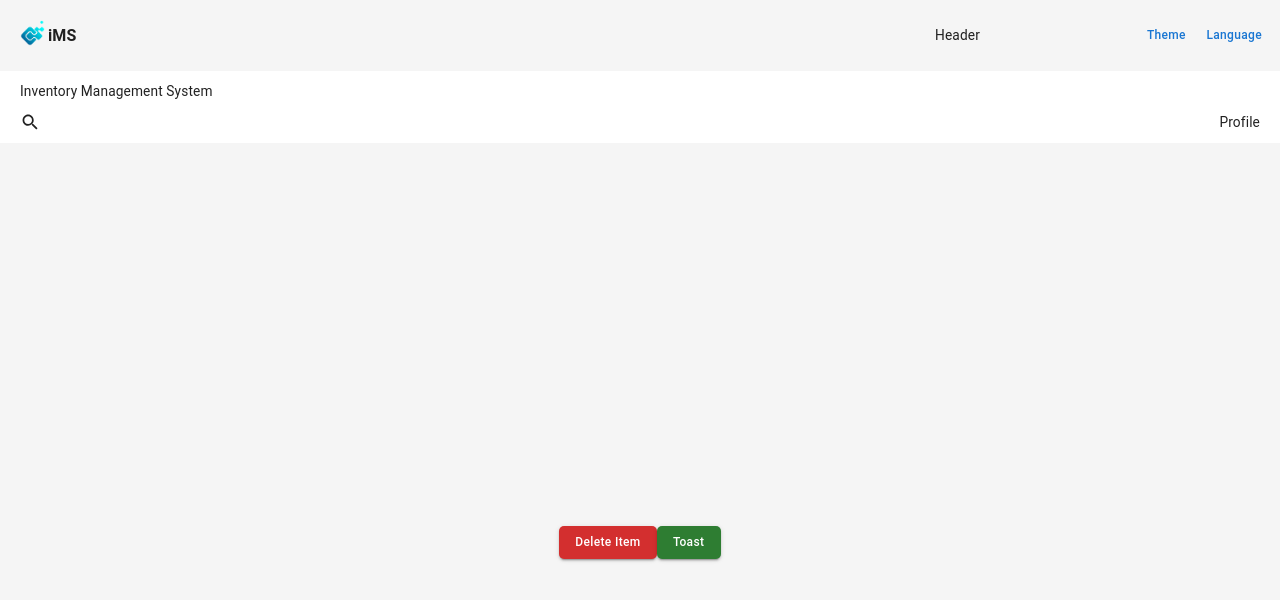
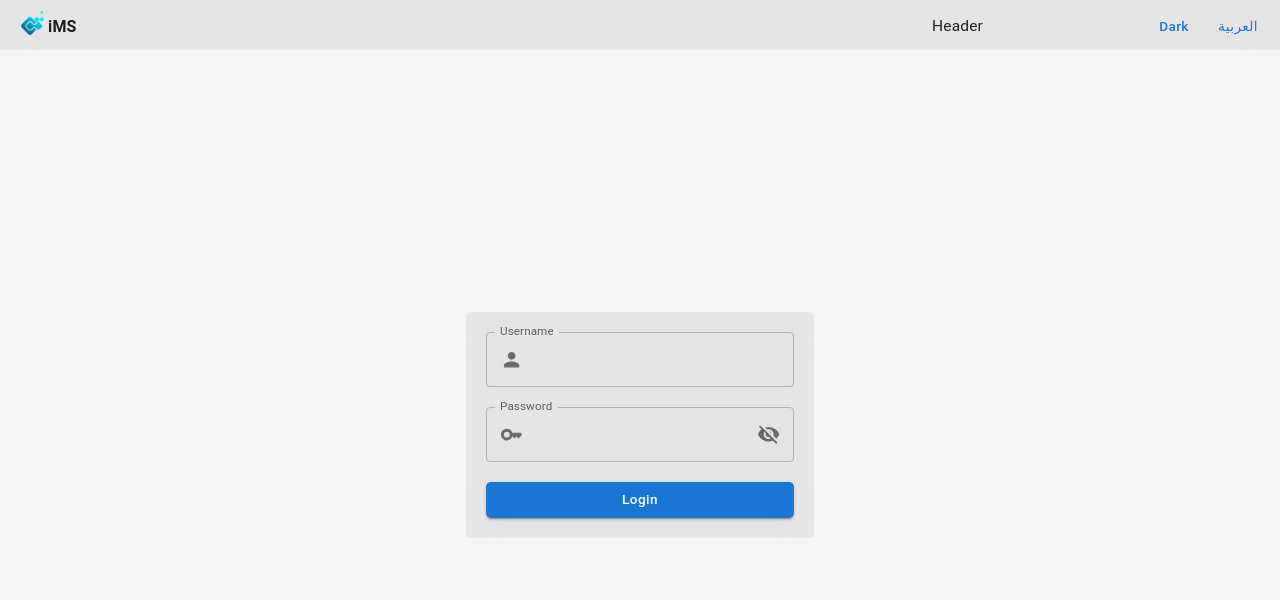
Before and after one commit to Acher0N/iMS, a React (Vite) app: page / in a window 1280 px wide. Shown: the top 600 px of the page. Built offline with nearby package versions, Linux system fonts and the light colour scheme.

Commit message:
working on Login Page

```diff
--- a/src/App.jsx
+++ b/src/App.jsx
@@ -3,6 +3,7 @@ import { Titlebar, Confirm, Header } from "./components";
 import { useState } from "react";
 import { toast } from "react-toastify";
 import { useTheme } from "@mui/material";
+import { Login } from "./pages/Login";
 
 const App = () => {
   const theme = useTheme();
@@ -16,6 +17,15 @@ const App = () => {
   return (
     <Box dir={theme.direction}>
       <Header />
+      <Login />
+    </Box>
+  );
+};
+
+export default App;
+
+/*
+
 <Titlebar title={"Inventory Management System"} />
 <Box sx={{ display: "flex", justifyContent: "center", alignItems: "center", height: "100vh" }}>
   <Button variant="contained" color="error" onClick={() => setConfirmOpen(true)}>
@@ -35,8 +45,4 @@ const App = () => {
     Toast
   </Button>
 </Box>
-    </Box>
-  );
-};
-
-export default App;
+*/
--- a/src/components/Header/Header.jsx
+++ b/src/components/Header/Header.jsx
@@ -2,19 +2,20 @@ import "./Header.scss";
 import { Logo } from "../Logo";
 import { Box, Button } from "@mui/material";
 import { toggleMode, toggleLang } from "../../redux/reducers/Theme.reducer";
-import { useDispatch } from "react-redux";
+import { useDispatch, useSelector } from "react-redux";
 
 const Header = () => {
   const dispatch = useDispatch();
+  const { mode, direction } = useSelector((state) => state.theme);
   return (
-    <Box className="header">
+    <Box className="header bg_glass">
       <Box className="header__logo">
         <Logo />
       </Box>
       <Box className="header__middle">Header</Box>
       <Box className="header__end">
-        <Button onClick={() => dispatch(toggleMode())}>Theme</Button>
-        <Button onClick={() => dispatch(toggleLang())}>Language</Button>
+        <Button onClick={() => dispatch(toggleMode())}>{mode === "light" ? "Dark" : "Light"}</Button>
+        <Button onClick={() => dispatch(toggleLang())}>{direction === "ltr" ? "العربية" : "English"}</Button>
       </Box>
     </Box>
   );
--- a/src/components/Header/Header.scss
+++ b/src/components/Header/Header.scss
@@ -2,10 +2,11 @@
   display: grid;
   grid-template-columns: repeat(6, 1fr);
   gap: 10px;
-  padding: 10px;
+  padding: 0 10px;
   align-items: center;
   justify-content: space-between;
   width: 100%;
+  height: 50px;
 
   &__logo {
     grid-column: 1 / span 2;
--- /dev/null
+++ b/src/pages/Login/Login.jsx
@@ -0,0 +1,15 @@
+import "./Login.scss";
+import { Box } from "@mui/material";
+import LoginForm from "./LoginForm";
+
+const Login = () => {
+  return (
+    <Box className="login">
+      <Box>
+        <LoginForm />
+      </Box>
+    </Box>
+  );
+};
+
+export default Login;
--- /dev/null
+++ b/src/pages/Login/Login.scss
@@ -0,0 +1,20 @@
+.login {
+  display: flex;
+  flex-direction: column;
+  justify-content: center;
+  align-items: center;
+  gap: 20px;
+  height: calc(100vh - 50px);
+
+  &__form {
+    display: flex;
+    padding: 20px;
+    border-radius: 5px;
+
+    &__container {
+      display: flex;
+      flex-direction: column;
+      gap: 20px;
+    }
+  }
+}
--- /dev/null
+++ b/src/pages/Login/LoginForm.jsx
@@ -0,0 +1,100 @@
+// import "./Login.scss";
+import { Box } from "@mui/material";
+import { Formik, Form } from "formik";
+import * as Yup from "yup";
+import { Button, TextField, InputAdornment } from "@mui/material";
+import { PersonRounded, KeySharp, VisibilitySharp, VisibilityOffSharp } from "@mui/icons-material";
+import { useState } from "react";
+import { toast } from "react-toastify";
+// Define the Sales schema for validation
+const login_schema = Yup.object().shape({
+  user_name: Yup.string().required("Username ID is required"),
+  user_pass: Yup.string().min(8, "Password must be at least 8 characters").required("Password is required"),
+});
+
+const LoginForm = () => {
+  const [showPassword, setShowPassword] = useState(false);
+
+  const initial_values = {
+    user_name: "",
+    user_pass: "",
+  };
+
+  function handleSubmit(values) {
+    console.log(values);
+    toast.info("Login successful!");
+  }
+
+  return (
+    <Box className="login__form bg_glass">
+      <Formik initialValues={initial_values} validationSchema={login_schema} onSubmit={handleSubmit}>
+        {({ values, errors, touched, handleChange }) => (
+          <Form className="login__form__container">
+            <Box className="login__form__input">
+              <TextField
+                name="user_name"
+                label="Username"
+                type="text"
+                autoComplete="off"
+                value={values.user_name}
+                onChange={handleChange}
+                error={Boolean(errors.user_name && touched.user_name)}
+                helperText={touched.user_name && errors.user_name}
+                fullWidth
+                slotProps={{
+                  input: {
+                    startAdornment: (
+                      <InputAdornment position="start">
+                        <PersonRounded />
+                      </InputAdornment>
+                    ),
+                  },
+                }}
+              />
+            </Box>
+
+            <Box className="login__form__input">
+              <TextField
+                name="user_pass"
+                label="Password"
+                type={showPassword ? "text" : "password"}
+                value={values.user_pass}
+                autoComplete="off"
+                onChange={handleChange}
+                error={Boolean(errors.user_pass && touched.user_pass)}
+                helperText={touched.user_pass && errors.user_pass}
+                fullWidth
+                slotProps={{
+                  input: {
+                    startAdornment: (
+                      <InputAdornment position="start">
+                        <KeySharp />
+                      </InputAdornment>
+                    ),
+                    endAdornment: (
+                      <InputAdornment position="end">
+                        {showPassword ? (
+                          <VisibilitySharp onClick={() => setShowPassword(false)} />
+                        ) : (
+                          <VisibilityOffSharp onClick={() => setShowPassword(true)} />
+                        )}
+                      </InputAdornment>
+                    ),
+                  },
+                }}
+              />
+            </Box>
+
+            <Box className="login__form__input">
+              <Button type="submit" variant="contained" color="primary" fullWidth>
+                Login
+              </Button>
+            </Box>
+          </Form>
+        )}
+      </Formik>
+    </Box>
+  );
+};
+
+export default LoginForm;
--- /dev/null
+++ b/src/pages/Login/index.js
@@ -0,0 +1 @@
+export { default as Login } from "./Login";
--- /dev/null
+++ b/src/scss/_Backgrounds.scss
@@ -0,0 +1,4 @@
+.bg_glass {
+  background-color: #00000010;
+  backdrop-filter: blur(20px);
+}
--- a/src/scss/index.scss
+++ b/src/scss/index.scss
@@ -1 +1,2 @@
 @use "./Base.scss";
+@use "./Backgrounds.scss";
--- a/src/theme/Theme.jsx
+++ b/src/theme/Theme.jsx
@@ -9,7 +9,7 @@ import createCache from "@emotion/cache";
 import { prefixer } from "stylis";
 import rtlPlugin from "stylis-plugin-rtl";
 
-const custom_font_size = 0.75;
+const custom_font_size = 0.85;
 
 const ThemeConfig = ({ children }) => {
   const { mode, direction } = useSelector((state) => state.theme); // Get theme mode and direction from Redux
```
Also changed, not shown: src/components/Header/LangToggler.jsx (deleted, +0 -34 lines), src/components/Header/LangToggler.scss (deleted). Lines whose indentation alone changed are shown as unchanged.
